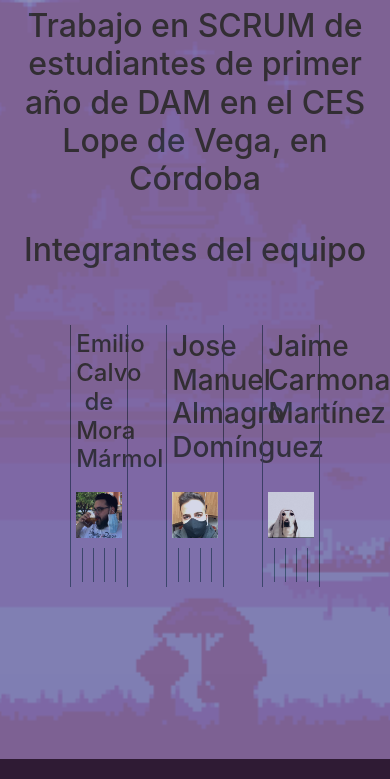
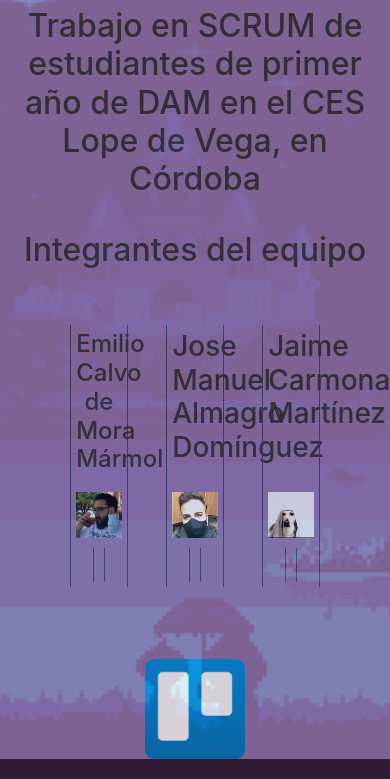
Before and after one commit to spiderfan211/Haz-la-guerra-y-no-el-amor, a PHP site: page /contenido/nosotros.php in a window 390 px wide. Shown: the part 89-868 px from the top of the page. Run offline with PHP 8.4, Linux system fonts and the light colour scheme.

Commit message:
cambiando nosotros para que sea mas responsive

```diff
--- a/contenido/nosotros.php
+++ b/contenido/nosotros.php
@@ -51,11 +51,6 @@
                         <img class="img-rounded" src="../imagenes/Git.png" alt="emilio">
                     </a>
                     </div>
-                <div class=" col-sm">
-                    <a target="blank" href="https://trello.com/b/rskfqEYs/haz-la-guerra-y-no-el-amor" alt="Haz la Guerra y no el Amor Trello">
-                        <img class="img-rounded" src="../imagenes/trello.png" alt="emilio">
-                    </a>
-                </div>
                 </div>
                 <div class="row">
                 <div class=" col-sm">
@@ -63,11 +58,7 @@
                         <img class="img-rounded" src="../imagenes/Git.png" alt="josemanuel">
                     </a>
                     </div>
-                <div class=" col-sm">
-                    <a target="blank" href="https://trello.com/b/rskfqEYs/haz-la-guerra-y-no-el-amor" alt="Haz la Guerra y no el Amor Trello">
-                        <img class="img-rounded" src="../imagenes/trello.png" alt="josemanuel">
-                    </a>
-                    </div>
+
                 </div>
                 <div class="row">
                 <div class=" col-sm">
@@ -75,15 +66,21 @@
                         <img class="img-rounded" src="../imagenes/Git.png" alt="jaime">
                     </a>
                 </div>
-                <div class=" col-sm">
-                    <a target="blank" href="https://trello.com/b/rskfqEYs/haz-la-guerra-y-no-el-amor" alt="Haz la Guerra y no el Amor Trello">
-                        <img class="img-rounded" src="../imagenes/trello.png" alt="jaime">
-                    </a>
-                    </div>
+
                 </div>
 
             </div>
 
+            <br><br><br>
+            <div class="rowtrello">
+            <div class="trello col-sm">
+                    <a target="blank" href="https://trello.com/b/rskfqEYs/haz-la-guerra-y-no-el-amor" alt="Haz la Guerra y no el Amor Trello">
+                        <img class="img-rounded" src="../imagenes/trello.png" alt="jaime">
+                    </a>
+            </div>
+
+
+            </div>
 
 
 
--- a/css/Style.css
+++ b/css/Style.css
@@ -26,7 +26,16 @@ body {
   color: rgb(148, 45, 148);
 
 }
-
+.rowtrello{
+  margin: auto;
+    width:80%;
+    display: flex;
+    flex-direction: row;
+    flex-wrap: nowrap;
+    justify-content: space-around;
+  max-width: 200px;
+  max-height: 200px;
+}
 
 h1
 {
@@ -120,6 +129,8 @@ h1
 }
 
 .col-sm a img{
+    max-width: 100px;
+    max-height: 100px;
     width: 100%;
 }
 
```
Also changed, not shown: contenido/personajes.php (+11 -2 lines).
